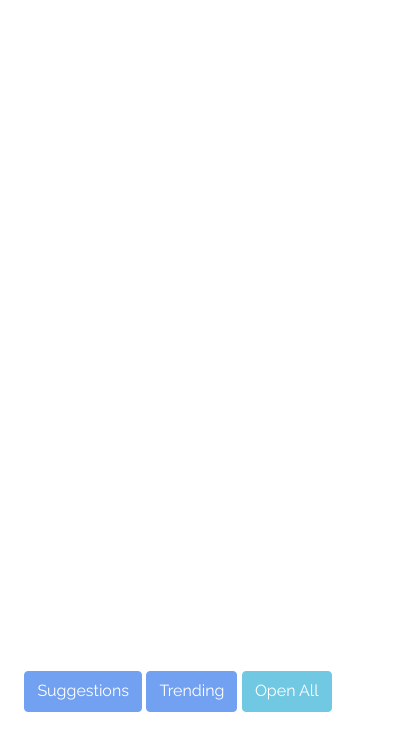
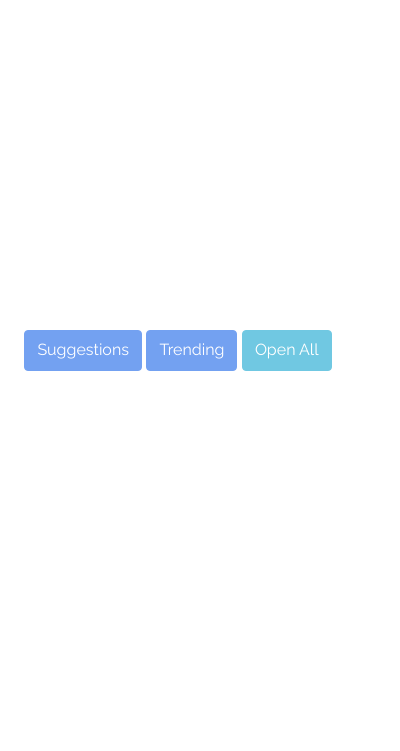
Before and after one commit to apourchet/AtlasTabs, a browser extension: page frontend/popup.html in a window 400 px wide. Shown: the part 73-824 px from the top of the page. Drawn offline with Linux system fonts and the light colour scheme.

Commit message:
Fixed display issue

```diff
--- a/frontend/popup.html
+++ b/frontend/popup.html
@@ -25,7 +25,7 @@
       <div class="col-md-11" style="overflow-y:auto; margin-left: 4px;">
         <ul style="height: 330px; margin-right: 15px" id="list-container" class="list-group">
         </ul>
-        <ul style="height: 330px; margin-right: 15px" id="setting-values">
+        <ul style="height: 330px; margin-right: 15px; display: none;" id="setting-values">
         </ul>
       </div>
     </div>
```
